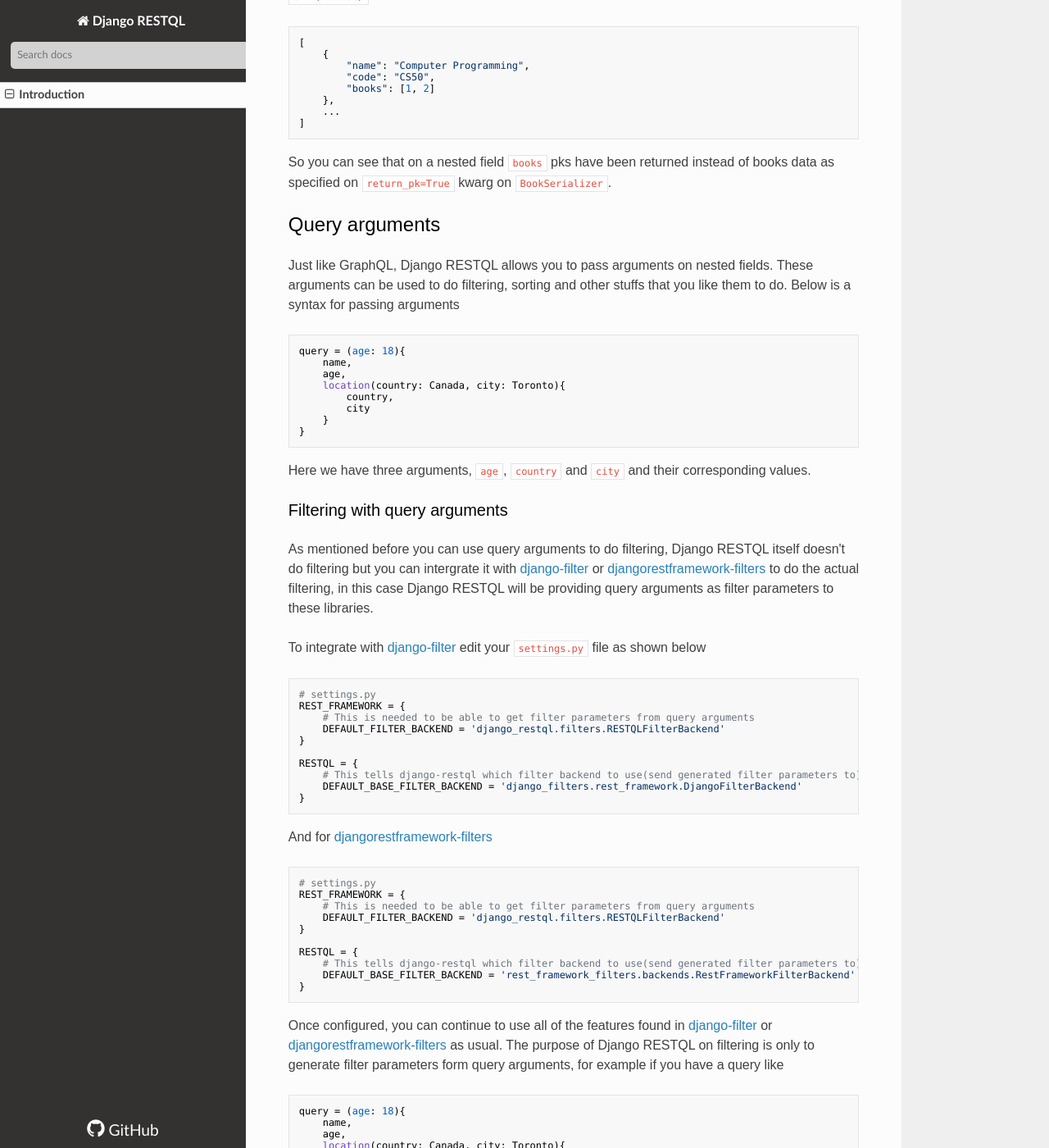
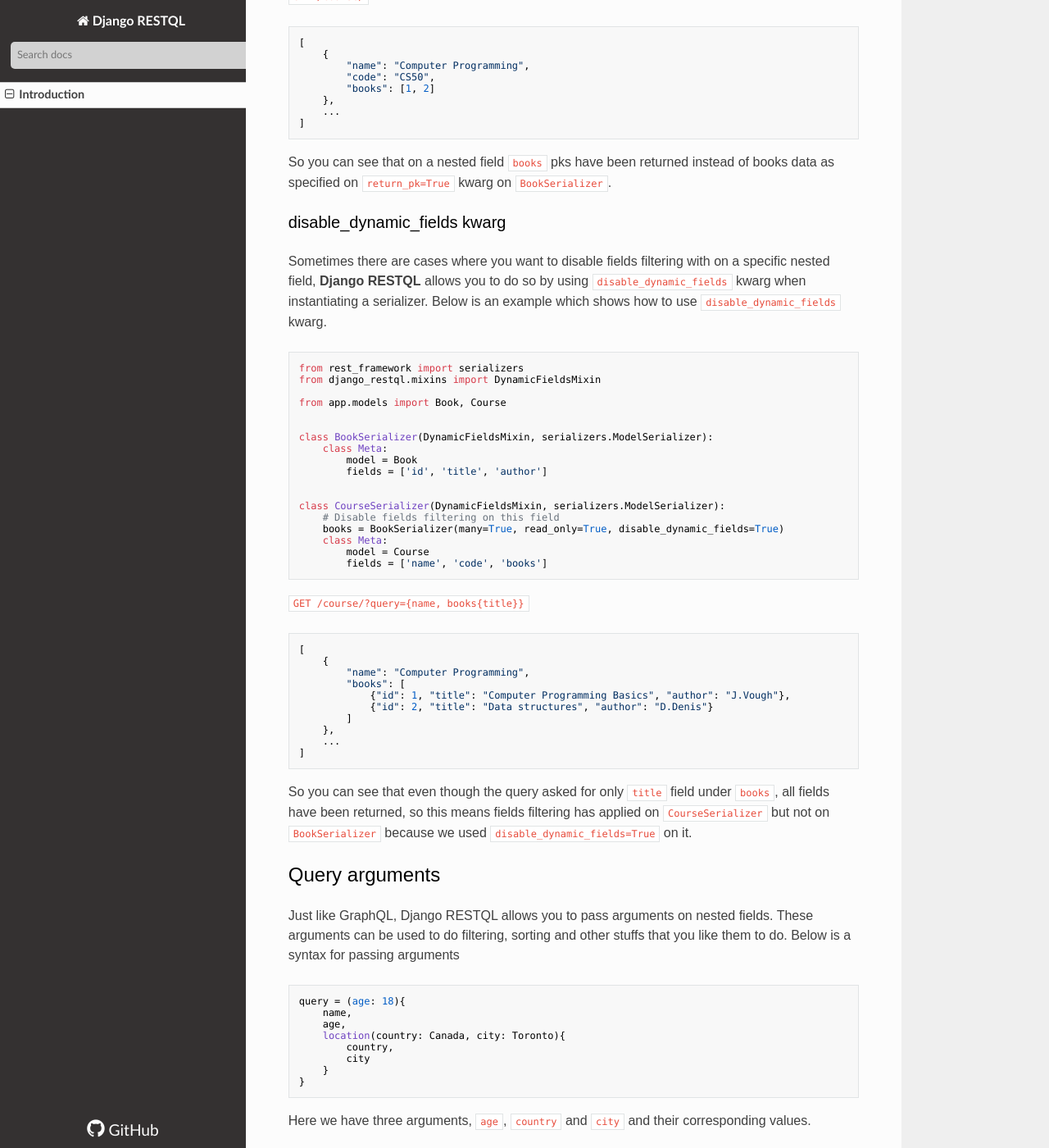
Before and after one commit to yezyilomo/django-restql, an MkDocs documentation site: the page built from docs/index.md, in a window 1280 px wide and 1400 px high, scrolled down 9659 px. Shown: the whole window at 82% size. Built offline with MkDocs 1.6.1, drawn with Linux system fonts in a browser that asks for light colours; nearby versions of some CDN libraries.

Commit message:
:pencil:Add disable_dynamic_fields kwarg section on the doc

````diff
--- a/docs/index.md
+++ b/docs/index.md
@@ -491,6 +491,47 @@
 ]
 ```
 So you can see that on a nested field `books` pks have been returned instead of books data as specified on `return_pk=True` kwarg on `BookSerializer`.
+<br/>
+
+
+### disable_dynamic_fields kwarg
+Sometimes there are cases where you want to disable fields filtering with on a specific nested field, **Django RESTQL** allows you to do so by using `disable_dynamic_fields` kwarg when instantiating a serializer. Below is an example which shows how to use `disable_dynamic_fields` kwarg.
+
+```py
+from rest_framework import serializers
+from django_restql.mixins import DynamicFieldsMixin
+
+from app.models import Book, Course
+
+
+class BookSerializer(DynamicFieldsMixin, serializers.ModelSerializer):
+    class Meta:
+        model = Book
+        fields = ['id', 'title', 'author']
+
+
+class CourseSerializer(DynamicFieldsMixin, serializers.ModelSerializer):
+    # Disable fields filtering on this field
+    books = BookSerializer(many=True, read_only=True, disable_dynamic_fields=True)
+    class Meta:
+        model = Course
+        fields = ['name', 'code', 'books']
+```
+
+`GET /course/?query={name, books{title}}`
+```js
+[
+    {
+        "name": "Computer Programming",
+        "books": [
+            {"id": 1, "title": "Computer Programming Basics", "author": "J.Vough"},
+            {"id": 2, "title": "Data structures", "author": "D.Denis"}
+        ]
+    },
+    ...
+]
+```
+So you can see that even though the query asked for only `title` field under `books`, all fields have been returned, so this means fields filtering has applied on `CourseSerializer` but not on `BookSerializer` because we used `disable_dynamic_fields=True` on it.
 <br/>
 
 
````
